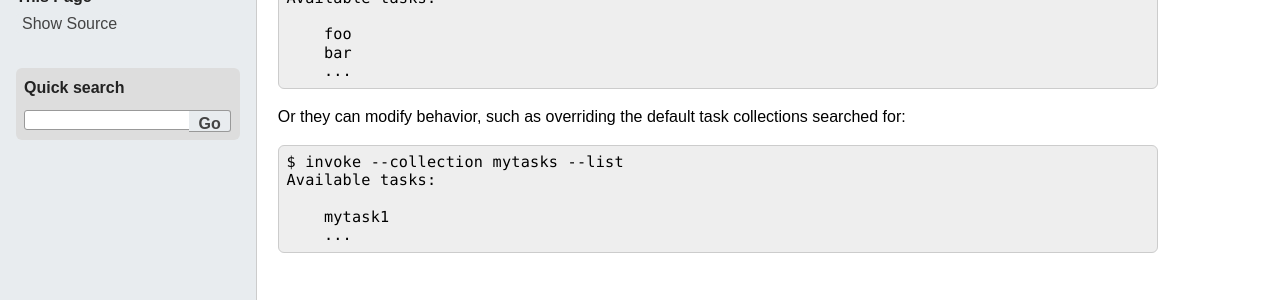
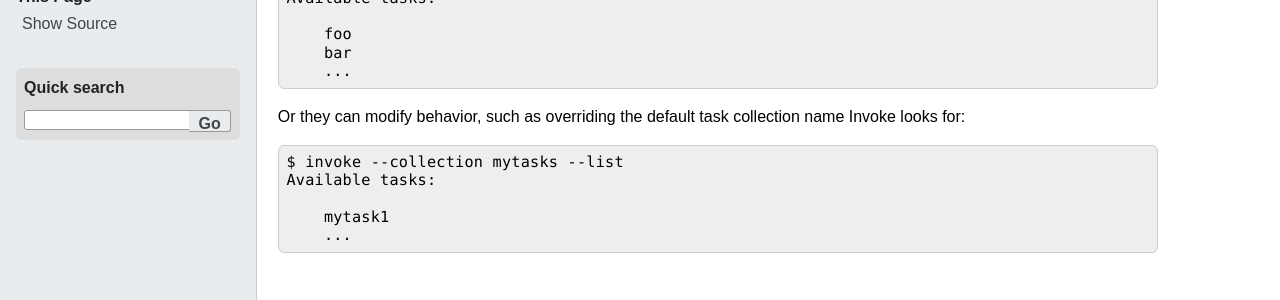
Before and after one commit to pyinvoke/invoke, a Sphinx documentation site: the page built from docs/concepts/cli/intro.rst, in a window 1280 px wide and 900 px high. Shown: the part 397-697 px from the top of the window. Built offline with Sphinx 7.4.7, drawn with Linux system fonts in a browser that asks for light colours.

Commit message:
Lanauge tweak

```diff
--- a/docs/concepts/cli/intro.rst
+++ b/docs/concepts/cli/intro.rst
@@ -23,8 +23,8 @@
         bar
         ...
 
-Or they can modify behavior, such as overriding the default task collections
-searched for::
+Or they can modify behavior, such as overriding the default task collection
+name Invoke looks for::
 
     $ invoke --collection mytasks --list
     Available tasks:
```
